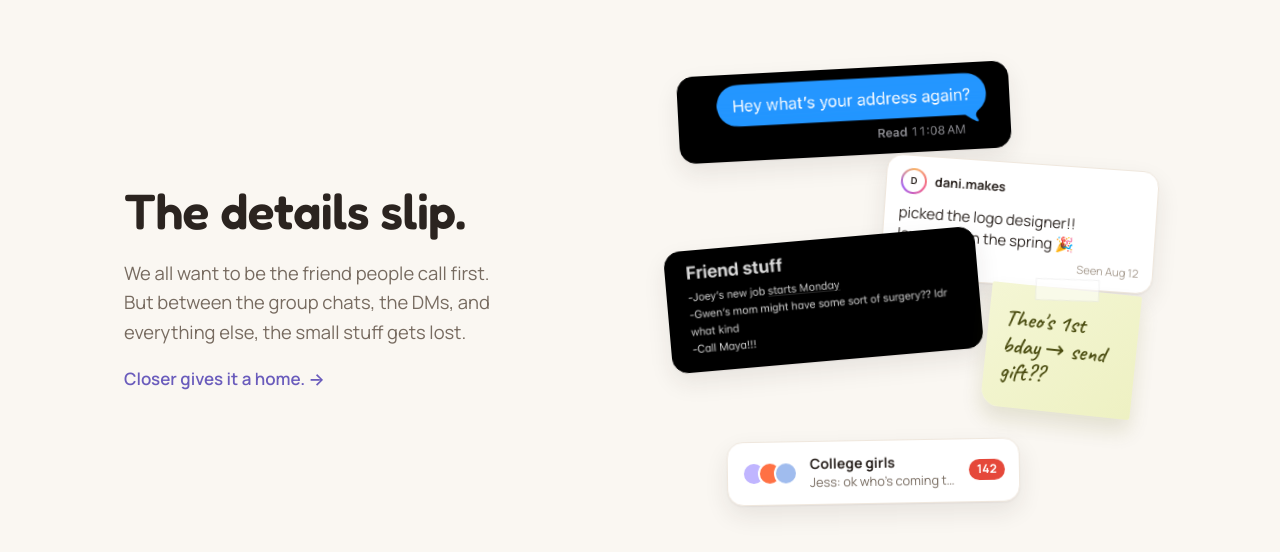
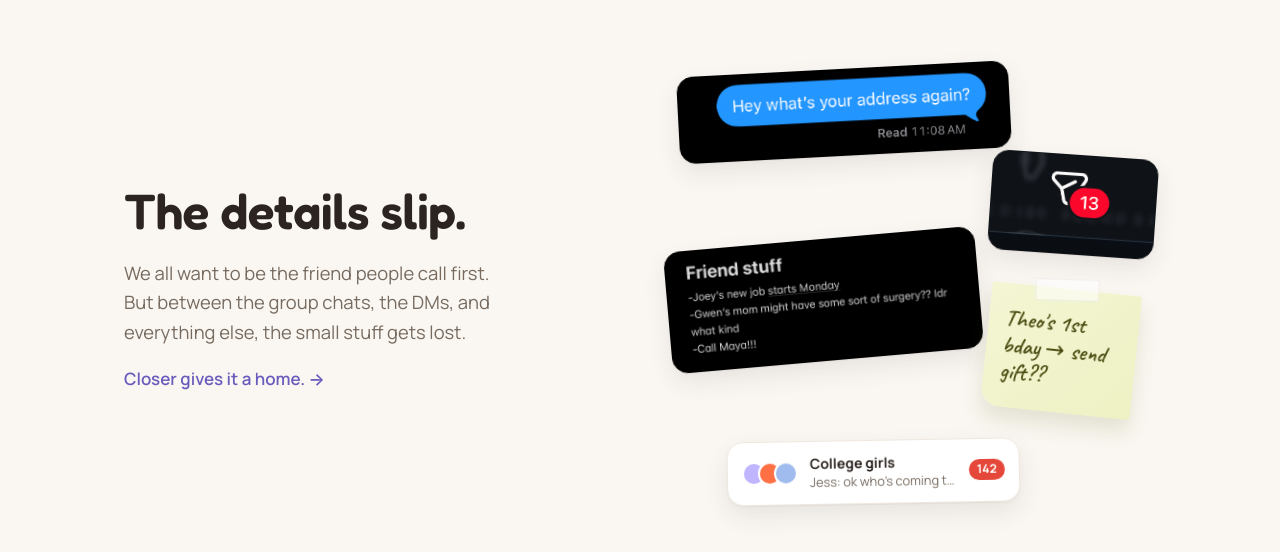
Before and after one commit to carrahlingo/closerfriendship-site, a plain HTML site: page index.html in a window 1280 px wide. Shown: the part 763-1315 px from the top of the page. Drawn offline with Linux system fonts and the light colour scheme.

Commit message:
Problem section: real Instagram DM icon (13 unread) replaces the drawn DM
Co-Authored-By: Claude Opus 5.5 <noreply@anthropic.com>

```diff
--- a/index.html
+++ b/index.html
@@ -158,8 +158,10 @@
   .scrap--text .when { display: block; margin-top: 6px; }
 
   /* Instagram DM */
-  .scrap--dm { top: 22%; right: 0; width: 56%; }
-  .scrap--dm .scrap-in { --r: 4deg; padding: 12px 14px; animation-delay: -2s; }
+  .scrap--dm { top: 20%; right: 0; width: 34%; }
+  /* A real Instagram screenshot: the DM icon with 13 unread. */
+  .scrap--dm .scrap-in { --r: 4deg; padding: 0; overflow: hidden; animation-delay: -2s; background: #101318; border-color: #101318; }
+  .scrap--dm .scrap-in img { display: block; width: 100%; height: auto; }
   .ig-ring { width: 26px; height: 26px; border-radius: 50%; padding: 2px; background: conic-gradient(#f7b267, #f25f8a, #a05cf0, #f7b267); flex: none; }
   .ig-ring span { display: grid; place-items: center; width: 100%; height: 100%; border-radius: 50%; background: var(--card); font-size: .6rem; font-weight: 800; color: var(--ink); border: 2px solid var(--card); }
   .scrap--dm .app { margin-bottom: 8px; }
@@ -340,7 +342,7 @@
     .moment img { width: 92px; height: 92px; }
     .mess { height: 460px; }
     .scrap--text { width: 88%; }
-    .scrap--dm { top: 20%; width: 74%; }
+    .scrap--dm { top: 19%; width: 46%; }
     .scrap--notes { top: 40%; width: 86%; }
     .scrap--sticky { top: 50%; right: 0; width: 128px; }
     .scrap--sticky .scrap-in { min-height: 106px; font-size: 1.28rem; }
@@ -386,11 +388,7 @@
           <div class="scrap-in"><img src="img/scrap-text.png" alt="A sent text message: Hey what's your address again? Read 11:08 AM"></div>
         </div>
         <div class="scrap scrap--dm" data-dx="70" data-dy="-5" data-rot="34">
-          <div class="scrap-in">
-            <div class="app"><span class="ig-ring"><span>D</span></span><b>dani.makes</b></div>
-            <p>picked the logo designer!! launching in the spring 🎉</p>
-            <span class="when">Seen Aug 12</span>
-          </div>
+          <div class="scrap-in"><img src="img/scrap-dm.png" alt="Instagram's direct messages icon with 13 unread messages"></div>
         </div>
         <div class="scrap scrap--notes" data-dx="-90" data-dy="20" data-rot="-30">
           <div class="scrap-in"><img src="img/scrap-notes.png" alt="A Notes app list titled Friend stuff: Joey's new job starts Monday, Gwen's mom might have some sort of surgery, call Maya"></div>
```
Also changed, not shown: img/scrap-dm.png (added).
